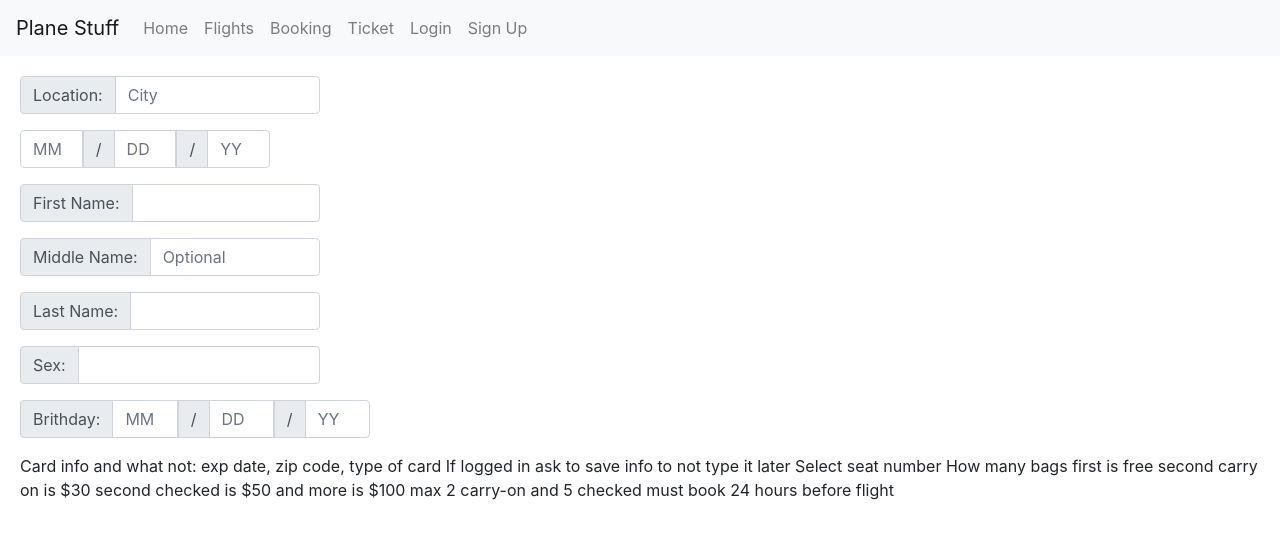
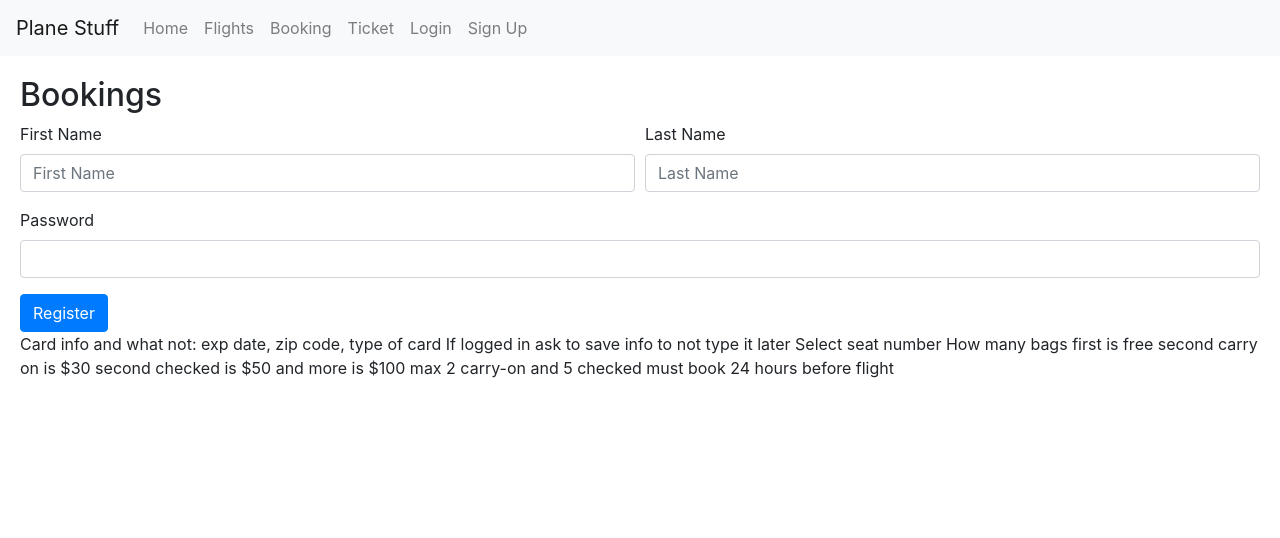
Before and after one commit to JosephMugo/bdpa2020ui, a React (Create React App) app: page /booking in a window 1280 px wide. Shown: the top 538 px of the page. Built offline with nearby package versions, Linux system fonts and the light colour scheme.

Commit message:
changed Bookings.js & Login.js to have required in the input fields

```diff
--- a/src/containers/Booking.jsx
+++ b/src/containers/Booking.jsx
@@ -1,8 +1,25 @@
-import React from "react"
+import React, { useState } from "react"
 import InputGroup from 'react-bootstrap/InputGroup'
 import { FormControl } from "react-bootstrap"
+import { Form, Button, Col } from 'react-bootstrap'
 
 const Bookings = (flights) => {
+    const [isValid, setValid] = useState("")
+    const formGroup = (label, size, isRequired) => {
+        return (
+            <Form.Group as={Col} md={size} controlId={label.toLowerCase().replace(" ", "_")}>
+                <Form.Label>{label}</Form.Label>
+                {isRequired ? <Form.Control required type="text" placeholder={label} /> : <Form.Control type="text" placeholder={label} />}
+                {isRequired && <Form.Control.Feedback type="invalid">Required</Form.Control.Feedback>}
+            </Form.Group>
+        )
+    }
+
+    const handleSubmit = (event) => {
+        event.preventDefault()
+        event.stopPropagation()
+        setValid(true)
+    }
     if (flights === true) { //if there coming from the flights section it'll skip asking them where and when they wanna go
         return (
             <div>this is an empty div</div>
@@ -10,105 +27,19 @@ const Bookings = (flights) => {
     } else {
         return (
             <div>
-                <InputGroup className="mb-3" style={{ width: "300px" }}>
-                <InputGroup.Prepend>
-                        <InputGroup.Text id="basic-addon1">Location:</InputGroup.Text>
-                    </InputGroup.Prepend>
-                    <FormControl
-                        placeholder="City"
-                        aria-label="Month"
-                        aria-describedby="basic-addon1"
-                    />
-                </InputGroup>
-
-                <InputGroup className="mb-3" style={{ width: "250px" }}>
-                    <FormControl
-                        placeholder="MM"
-                        aria-label="Month"
-                        aria-describedby="basic-addon1"
-                    />
-                    <InputGroup.Prepend>
-                        <InputGroup.Text id="basic-addon1">/</InputGroup.Text>
-                    </InputGroup.Prepend>
-                    <FormControl
-                        placeholder="DD"
-                        aria-label="Day"
-                        aria-describedby="basic-addon1"
-                    />
-                    <InputGroup.Prepend>
-                        <InputGroup.Text id="basic-addon1">/</InputGroup.Text>
-                    </InputGroup.Prepend>
-                    <FormControl
-                        placeholder="YY"
-                        aria-label="Year"
-                        aria-describedby="basic-addon1"
-                    />
-                </InputGroup>
-
-                <InputGroup className="mb-3" style={{ width: "300px" }}>
-                <InputGroup.Prepend>
-                        <InputGroup.Text id="basic-addon1">First Name:</InputGroup.Text>
-                    </InputGroup.Prepend>
-                    <FormControl
-                        aria-label="FirstName"
-                        aria-describedby="basic-addon1"
-                    />
-                </InputGroup>
-                <InputGroup className="mb-3" style={{ width: "300px" }}>
-                <InputGroup.Prepend>
-                        <InputGroup.Text id="basic-addon1">Middle Name:</InputGroup.Text>
-                    </InputGroup.Prepend>
-                    <FormControl
-                        placeholder="Optional"
-                        aria-label="MiddleName"
-                        aria-describedby="basic-addon1"
-                    />
-                </InputGroup>
-                <InputGroup className="mb-3" style={{ width: "300px" }}>
-                <InputGroup.Prepend>
-                        <InputGroup.Text id="basic-addon1">Last Name:</InputGroup.Text>
-                    </InputGroup.Prepend>
-                    <FormControl
-                        aria-label="LastName"
-                        aria-describedby="basic-addon1"
-                    />
-                </InputGroup>
-                <InputGroup className="mb-3" style={{ width: "300px" }}>
-                <InputGroup.Prepend>
-                        <InputGroup.Text id="basic-addon1">Sex:</InputGroup.Text>
-                    </InputGroup.Prepend>
-                    <FormControl
-                        aria-label="Sex"
-                        aria-describedby="basic-addon1"
-                    />
-                </InputGroup>
-
-                <InputGroup className="mb-3" style={{ width: "350px" }}>
-                <InputGroup.Prepend>
-                        <InputGroup.Text id="basic-addon1">Brithday:</InputGroup.Text>
-                    </InputGroup.Prepend>
-                    <FormControl
-                        placeholder="MM"
-                        aria-label="Month"
-                        aria-describedby="basic-addon1"
-                    />
-                    <InputGroup.Prepend>
-                        <InputGroup.Text id="basic-addon1">/</InputGroup.Text>
-                    </InputGroup.Prepend>
-                    <FormControl
-                        placeholder="DD"
-                        aria-label="Day"
-                        aria-describedby="basic-addon1"
-                    />
-                    <InputGroup.Prepend>
-                        <InputGroup.Text id="basic-addon1">/</InputGroup.Text>
-                    </InputGroup.Prepend>
-                    <FormControl
-                        placeholder="YY"
-                        aria-label="Year"
-                        aria-describedby="basic-addon1"
-                    />
-                </InputGroup>
+                <h2>Bookings</h2>
+                <Form noValidate validated={isValid} onSubmit={handleSubmit}>
+                    <Form.Row>
+                        {formGroup("First Name", 6, true)}
+                        {formGroup("Last Name", 6, true)}
+                    </Form.Row>
+                    <Form.Group controlId="password">
+                        <Form.Label>Password</Form.Label>
+                        <Form.Control required type="password" aria-describedby="passwordHelpBlock" />
+                        <Form.Control.Feedback type="invalid">Required</Form.Control.Feedback>
+                    </Form.Group>
+                    <Button type="submit" >Register</Button>
+                </Form>
                 Card info and what not: exp date, zip code, type of card
                 If logged in ask to save info to not type it later
                 Select seat number
--- a/src/containers/Login.jsx
+++ b/src/containers/Login.jsx
@@ -1,28 +1,41 @@
 import React, { useState } from "react"
 import { Form, Button, Col } from 'react-bootstrap'
+
+
 const SignIn = () => {
-    // const [first_name, setFirstName] = useState(""), [last_name, setLastName] = useState(""), [password, setPassword] = useState(""), [isValid, setValidity] = useState("")
+    const [first_name, setFirstName] = useState(""), [last_name, setLastName] = useState(""), [password, setPassword] = useState(""), [isValid, setValid] = useState("")
+    const formGroup = (label, size, isRequired) => {
+        return (
+            <Form.Group as={Col} md={size} controlId={label.toLowerCase().replace(" ", "_")}>
+                <Form.Label>{label}</Form.Label>
+                {isRequired ? <Form.Control required type="text" placeholder={label} /> : <Form.Control type="text" placeholder={label} />}
+                {isRequired && <Form.Control.Feedback type="invalid">Required</Form.Control.Feedback>}
+            </Form.Group>
+        )
+    }
+
+    const handleSubmit = (event) => {
+        event.preventDefault()
+        event.stopPropagation()
+        setValid(true)
+    }
+
     return (
-        <Form>
-            <Form.Row>
-                <Form.Group as={Col} controlId="first_name">
-                    <Form.Label>First name</Form.Label>
-                    <Form.Control type="text" placeholder="First name" />
+        <>
+            <h2>Login</h2>
+            <Form noValidate validated={isValid} onSubmit={handleSubmit}>
+                <Form.Row>
+                    {formGroup("First Name", 6, true)}
+                    {formGroup("Last Name", 6, true)}
+                </Form.Row>
+                <Form.Group controlId="password">
+                    <Form.Label>Password</Form.Label>
+                    <Form.Control required type="password" aria-describedby="passwordHelpBlock" />
+                    <Form.Control.Feedback type="invalid">Required</Form.Control.Feedback>
                 </Form.Group>
-                <Form.Group as={Col} controlId="last_name">
-                    <Form.Label>Last name</Form.Label>
-                    <Form.Control type="text" placeholder="Last name" />
-                </Form.Group>
-            </Form.Row>
-            <Form.Group controlId="password">
-                <Form.Label>Password</Form.Label>
-                <Form.Control type="password" placeholder="Password" />
-            </Form.Group>
-            <Form.Group controlId="remember">
-                <Form.Check type="checkbox" label="Remember" />
-            </Form.Group>
-            <Button variant="primary" type="submit">Login</Button>
-        </Form>
+                <Button type="submit" >Register</Button>
+            </Form>
+        </>
     )
 }
 
```
Lines whose indentation alone changed are shown as unchanged.
